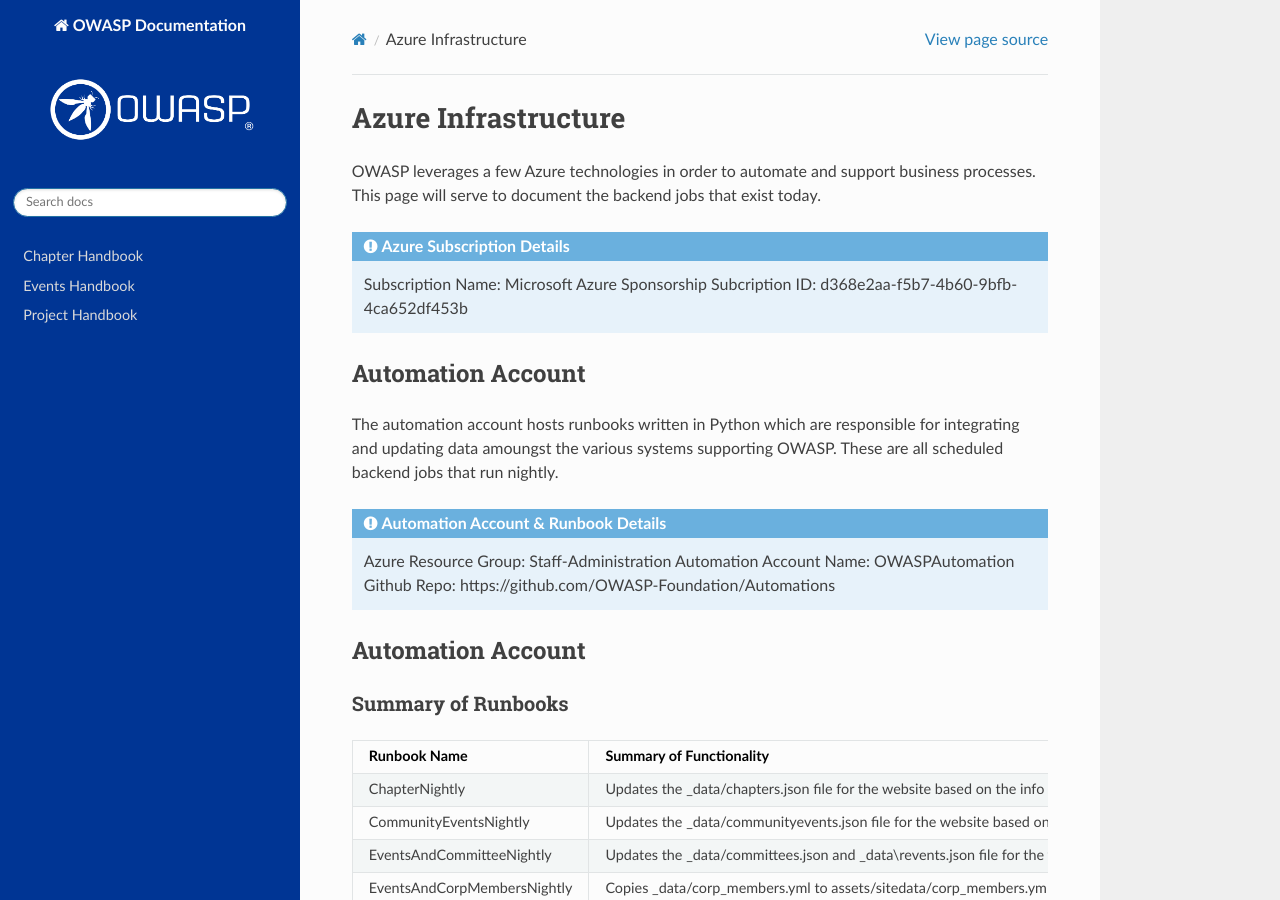
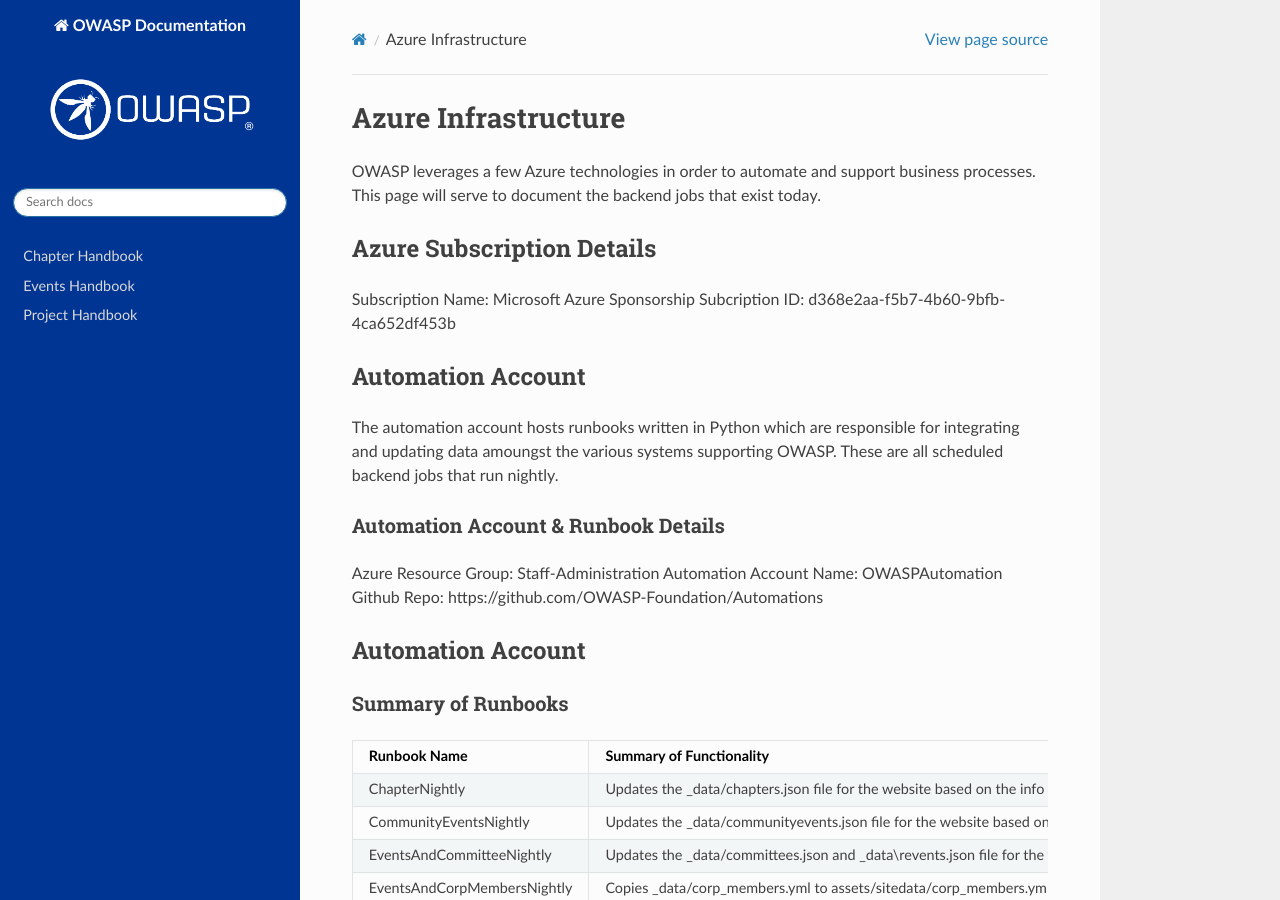
Before and after one commit to OWASP/docs, a Sphinx documentation site: the page built from source/infrastructure/azure-backend.md, in a window 1280 px wide and 900 px high. Built offline with Sphinx 7.4.7 and the Read the Docs theme 2.0.0, drawn with Linux system fonts in a browser that asks for light colours.

Commit message:
Update azure-backend.md

````diff
--- a/source/infrastructure/azure-backend.md
+++ b/source/infrastructure/azure-backend.md
@@ -1,20 +1,19 @@
 # Azure Infrastructure
 OWASP leverages a few Azure technologies in order to automate and support business processes.  This page will serve to document the backend jobs that exist today.
 
-```{admonition} Azure Subscription Details
+### Azure Subscription Details
 Subscription Name: Microsoft Azure Sponsorship
 Subcription ID: d368e2aa-f5b7-4b60-9bfb-4ca652df453b
-```
 
 ## Automation Account
 
 The automation account hosts runbooks written in Python which are responsible for integrating and updating data amoungst the various systems supporting OWASP. These are all scheduled backend jobs that run nightly.
 
-```{admonition} Automation Account & Runbook Details
+### Automation Account & Runbook Details
  Azure Resource Group: Staff-Administration
  Automation Account Name: OWASPAutomation
  Github Repo: https://github.com/OWASP-Foundation/Automations
-```
+
 ## Automation Account
 
 ### Summary of Runbooks
````
